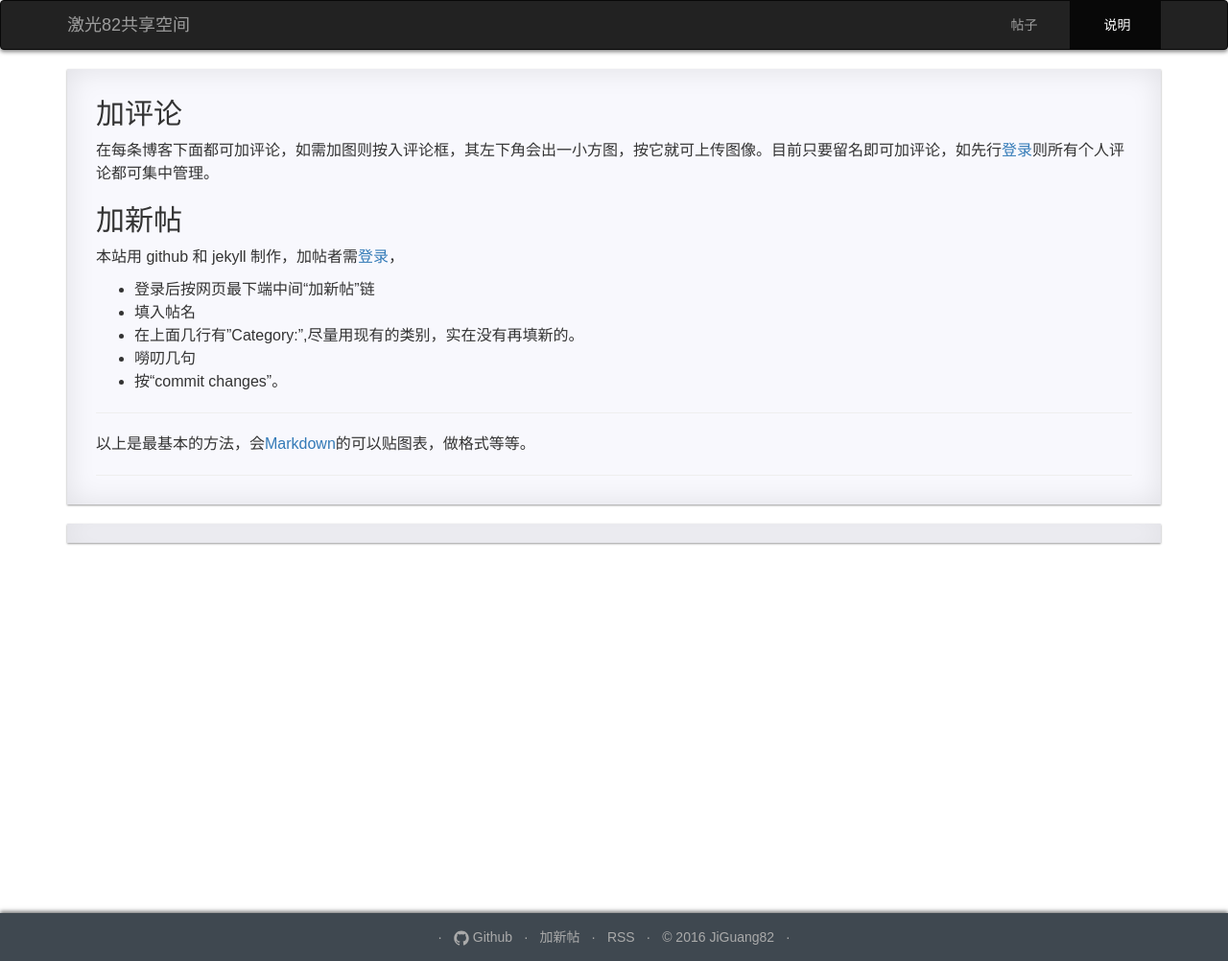
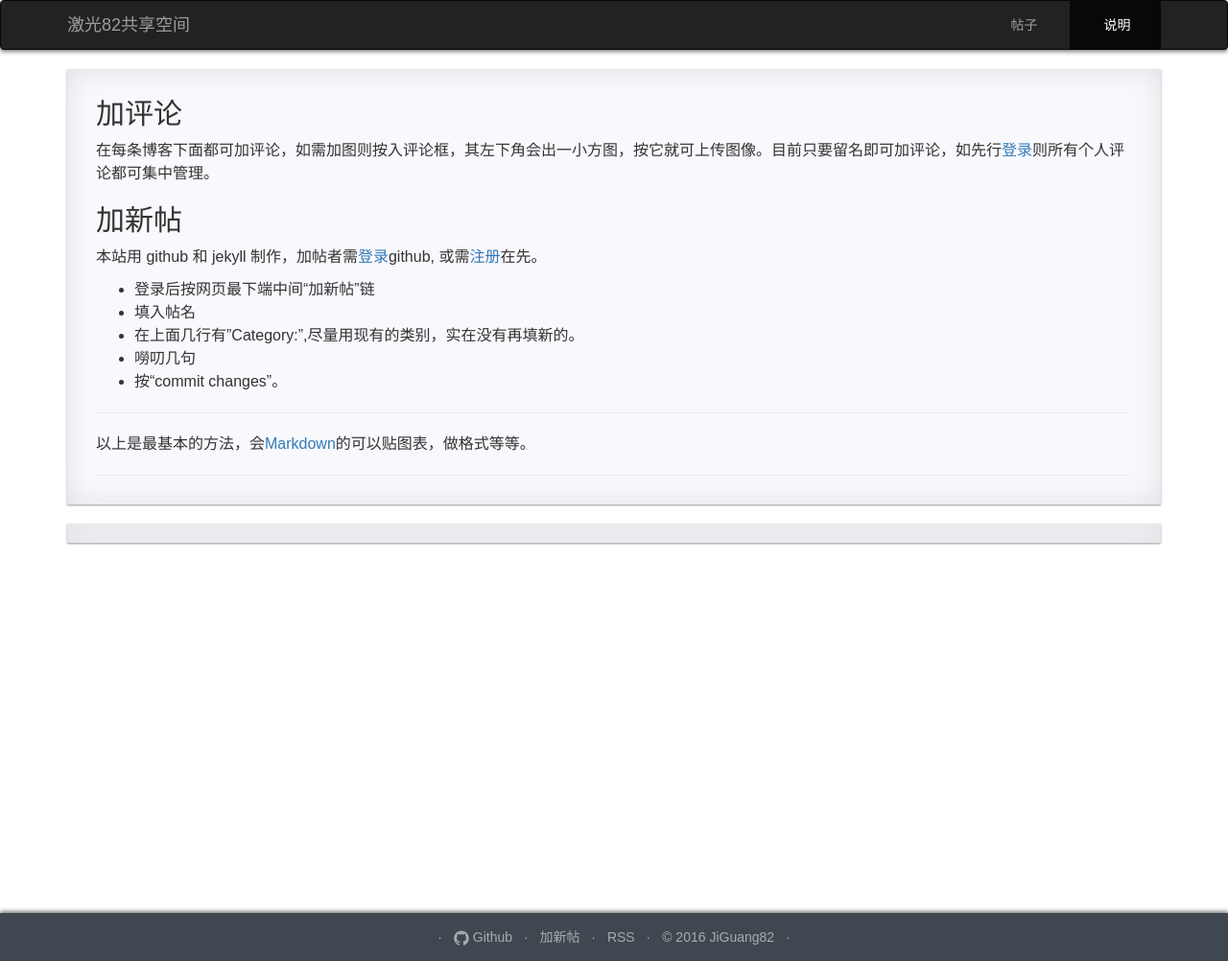
Before and after one commit to jiguang82/jiguang82, a Jekyll site: the page built from pages/1_about.md, in a window 1280 px wide. Shown: the whole page at 96% size. Built offline with Jekyll 4.4.1, drawn with Linux system fonts in a browser that asks for light colours; comment, search, counter and statistics services are not loaded.

Commit message:
Update 1_about.md

```diff
--- a/pages/1_about.md
+++ b/pages/1_about.md
@@ -8,7 +8,7 @@ permalink: /about/
 在每条博客下面都可加评论，如需加图则按入评论框，其左下角会出一小方图，按它就可上传图像。目前只要留名即可加评论，如先行[登录](https://disqus.com/profile/login/)则所有个人评论都可集中管理。
 
 ## 加新帖
-本站用 github 和 jekyll 制作，加帖者需[登录](https://github.com/login)，
+本站用 github 和 jekyll 制作，加帖者需[登录](https://github.com/login)github, 或需[注册](https://github.com/join)在先。
 - 登录后按网页最下端中间“加新帖”链
 - 填入帖名
 - 在上面几行有"Category:",尽量用现有的类别，实在没有再填新的。
```
